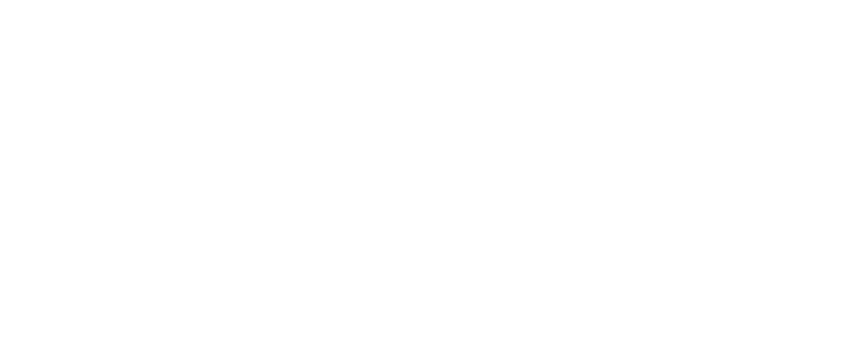
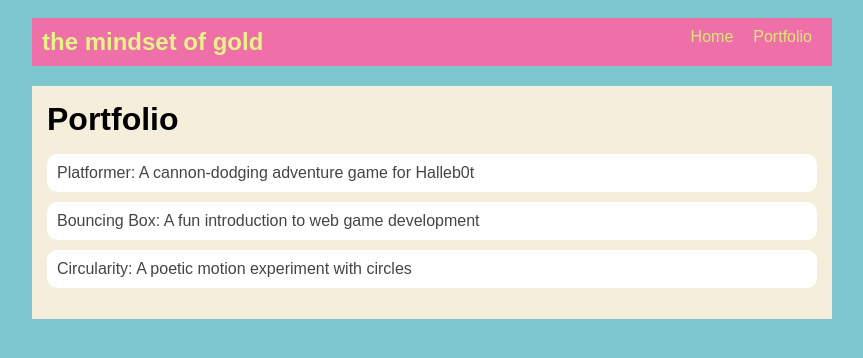
Before and after one commit to jeyerionamack/jeyerionamack.github.io, a plain HTML site: page portfolio.html in a window 1280 px wide. Shown: the whole page, without its empty margins (208-1071 px from the left). Drawn offline with Linux system fonts and the light colour scheme.

Commit message:
portfolio

```diff
--- a/portfolio.html
+++ b/portfolio.html
@@ -0,0 +1,45 @@
+<!DOCTYPE html>
+<html>
+  <head>
+    <title>the mindset of gold</title>
+     <link rel="stylesheet" href="style.css" />
+  </head>
+
+  <body>
+    <!-- All content goes here -->
+    <div id="all-contents">
+    <nav>
+    <h1>the mindset of gold</h1>
+    <ul id="nav-ul">
+        <li class="nav-li">
+            <a href="index.html">Home</a>
+        </li>
+        <li class="nav-li">
+            <a href="portfolio.html">Portfolio</a>
+        </li>
+    </ul>
+
+    </nav>
+
+
+    <main>
+    <div class="content">
+    <h1>Portfolio</h1>
+    <ul id="portfolio">
+     <li>
+  <a href="fsd-projects/platformer/">Platformer: A cannon-dodging adventure game for Halleb0t</a>
+</li>
+<li>
+  <a href="fsd-projects/bouncing-box/">Bouncing Box: A fun introduction to web game development</a>
+</li>
+<li>
+  <a href="fsd-projects/circularity/">Circularity: A poetic motion experiment with circles</a>
+</li>
+
+    </ul>
+  </div>
+</main>
+
+    </div>
+  </body>
+</html>
--- a/style.css
+++ b/style.css
@@ -74,3 +74,28 @@ main {
 h2, h3 {
     margin: 0px;
 }
+/* Portfolio styles */
+.content h1 {
+  color: black;
+}
+
+#portfolio {
+  list-style-type: none;
+  padding-left: 0;
+}
+
+#portfolio li {
+  background: #fff;
+  padding: 10px;
+  border-radius: 10px;
+  margin-bottom: 10px;
+}
+
+#portfolio li:hover {
+  background: #eee;
+}
+
+#portfolio a {
+  text-decoration: none;
+  color: #454545;
+}
```
